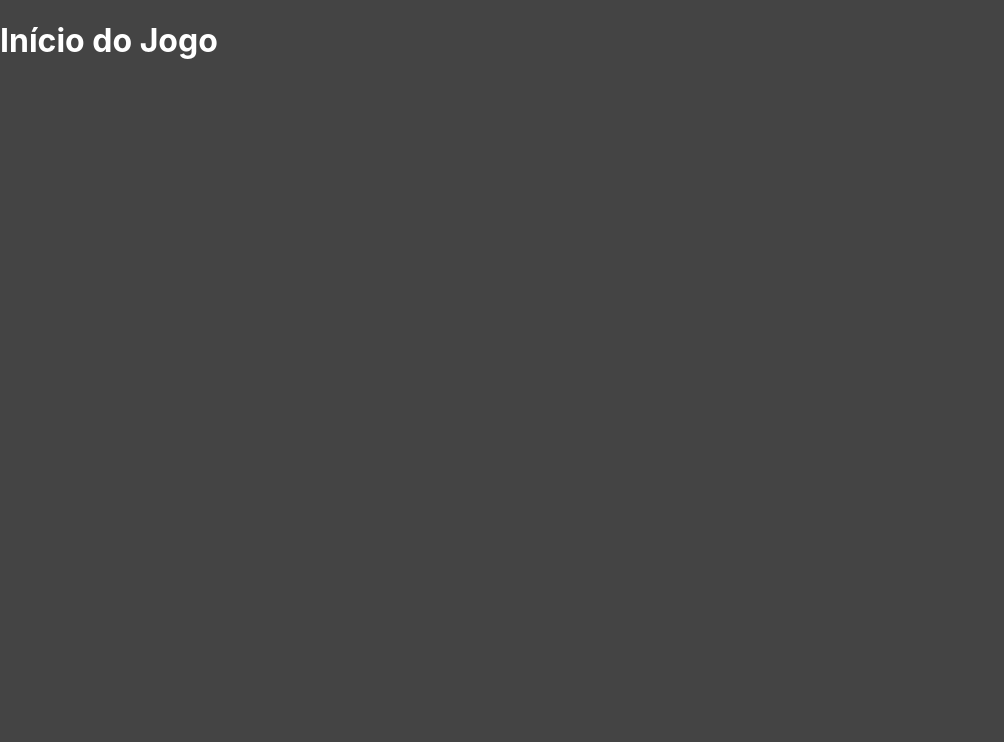
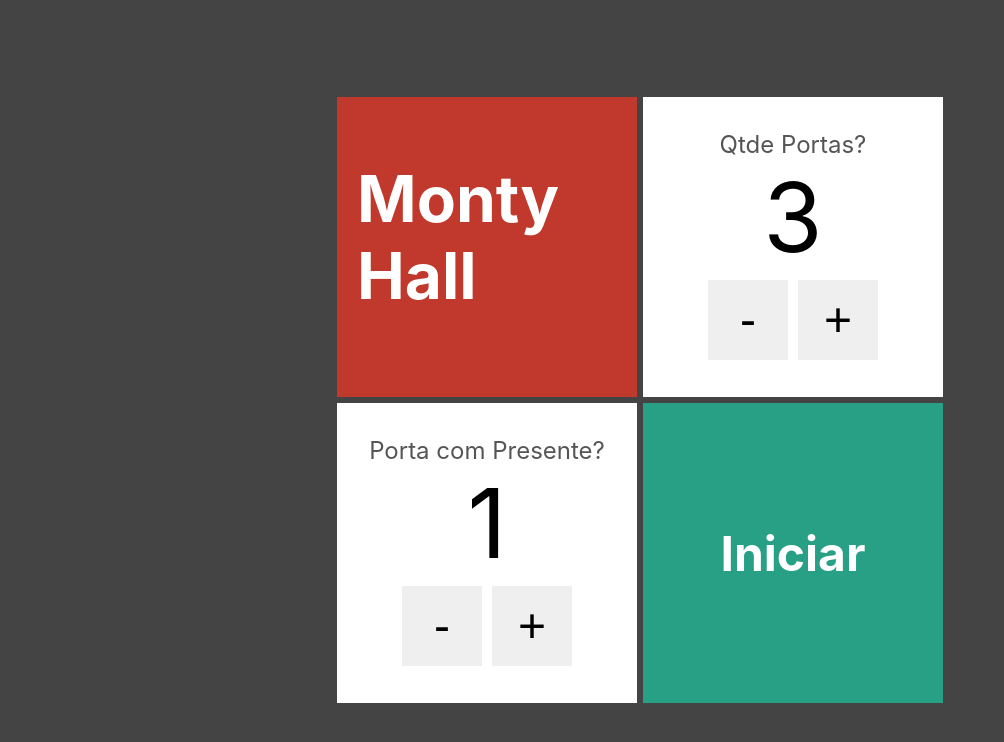
Before and after one commit to Jhonatan-Pereira/next-monty-hall, a Next.js app: page / in a window 1280 px wide. Shown: the top 742 px of the page, without its empty margins (0-1004 px from the left). Built offline with nearby package versions, Linux system fonts and the light colour scheme.

Commit message:
feat: Implementado formulario

```diff
--- /dev/null
+++ b/components/Cartao.tsx
@@ -0,0 +1,17 @@
+import styles from '../styles/Cartao.module.css';
+
+interface CartaoProps {
+  bgcolor?: string;
+  children?: any;
+}
+
+export default function Cartao(props: CartaoProps) {
+  return (
+    <div className={styles.cartao}
+      style={{
+        backgroundColor: props.bgcolor ?? "#fff"
+      }}>
+      {props.children}
+    </div>
+  )
+}
--- /dev/null
+++ b/components/EntradaNumerica.tsx
@@ -0,0 +1,24 @@
+import styles from "../styles/EntradaNumerica.module.css";
+
+interface EntradaNumericaProps {
+  text: string;
+  value: number;
+  onChange: (newValue: number) => void
+}
+
+export default function EntradaNumerica(props: EntradaNumericaProps) {
+
+  const dec = () => props.onChange(props.value - 1)
+  const inc = () => props.onChange(props.value + 1)
+
+  return (
+    <div className={styles.entradaNumerica}>
+      <span className={styles.text}>{props.text}</span>
+      <span className={styles.value}>{props.value}</span>
+      <div className={styles.botoes}>
+        <button className={styles.btn} onClick={dec}>-</button>
+        <button className={styles.btn} onClick={inc}>+</button>
+      </div>
+    </div>
+  )
+}
--- a/pages/index.tsx
+++ b/pages/index.tsx
@@ -1,8 +1,36 @@
-export default function Home() {
+import Cartao from "../components/Cartao";
+import styles from '../styles/Formulario.module.css';
+import Link from 'next/link';
+import EntradaNumerica from "../components/EntradaNumerica";
+import { useState } from "react";
+
+export default function Formulario() {
+
+  const [qtdePortas, setQtdePortas] = useState(3)
+  const [comPresente, setComPresente] = useState(1)
 
   return (
-    <div>
-      <h1>Início do Jogo</h1>
+    <div className={styles.formulario}>
+      <div>
+        <Cartao bgcolor="#c0392c">
+          <h1>Monty Hall</h1>
+        </Cartao>
+        <Cartao>
+          <EntradaNumerica text="Qtde Portas?"
+            value={qtdePortas} onChange={novaQtde => setQtdePortas(novaQtde)} />
+        </Cartao>
+      </div>
+      <div>
+        <Cartao>
+          <EntradaNumerica text="Porta com Presente?"
+              value={comPresente} onChange={novaPortaComPresente => setComPresente(novaPortaComPresente)} />
+        </Cartao>
+        <Cartao bgcolor="#28a085">
+          <Link href={`/jogo/${qtdePortas}/${comPresente}`}>
+            <h2 className={styles.link}>Iniciar</h2>
+          </Link>
+        </Cartao>
+      </div>
     </div>
   )
 }
--- /dev/null
+++ b/styles/Cartao.module.css
@@ -0,0 +1,9 @@
+.cartao {
+  display: flex;
+  width: 300px;
+  height: 300px;
+  color: #fff;
+  margin: 3px;
+  font-size: 2rem;
+  padding: 20px;
+}
--- /dev/null
+++ b/styles/EntradaNumerica.module.css
@@ -0,0 +1,32 @@
+.entradaNumerica {
+  display: flex;
+  flex: 1;
+  flex-direction: column;
+  align-items: center;
+  justify-content: center;
+  color: #000;
+}
+
+.text {
+  color: #555;
+  font-size: 1.5rem;
+}
+
+.value {
+  font-size: 6rem;
+}
+
+.botoes {
+  display: flex;
+}
+
+.btn {
+  display: flex;
+  justify-content: center;
+  align-items: center;
+  font-size: 3rem;
+  height: 80px;
+  width: 80px;
+  margin: 5px;
+  border: none;
+}
--- /dev/null
+++ b/styles/Formulario.module.css
@@ -0,0 +1,20 @@
+.formulario {
+  display: flex;
+  flex-direction: column;
+  justify-content: center;
+  align-items: center;
+  height: 100vh;
+}
+
+.formulario > div {
+  display: flex;
+}
+
+.link {
+  display: flex;
+  justify-content: center;
+  align-items: center;
+  flex: 1;
+  margin: 0;
+  cursor: pointer;
+}
```
Also changed, not shown: components/Presente.tsx (renamed from components/Presente.jsx), components/teste.tsx (added).
